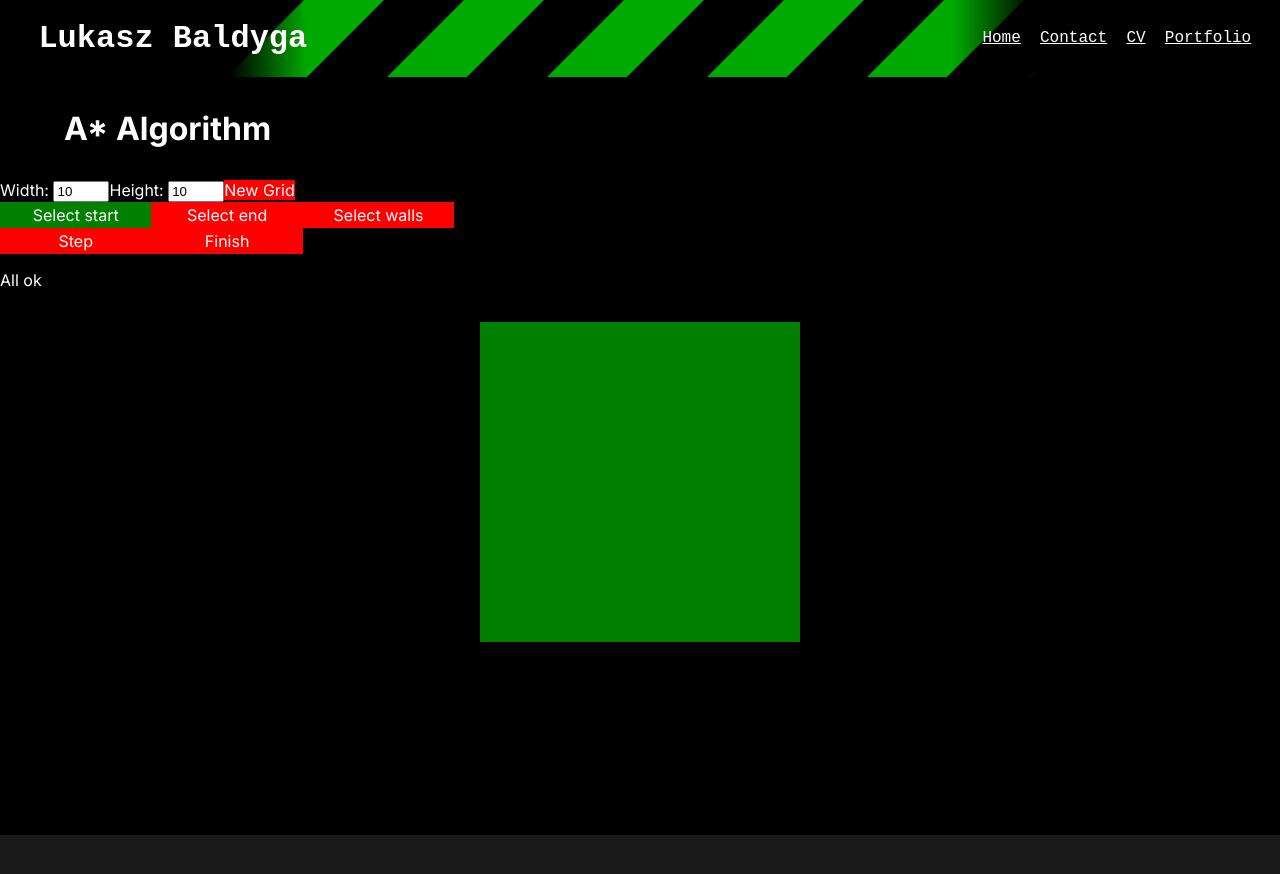
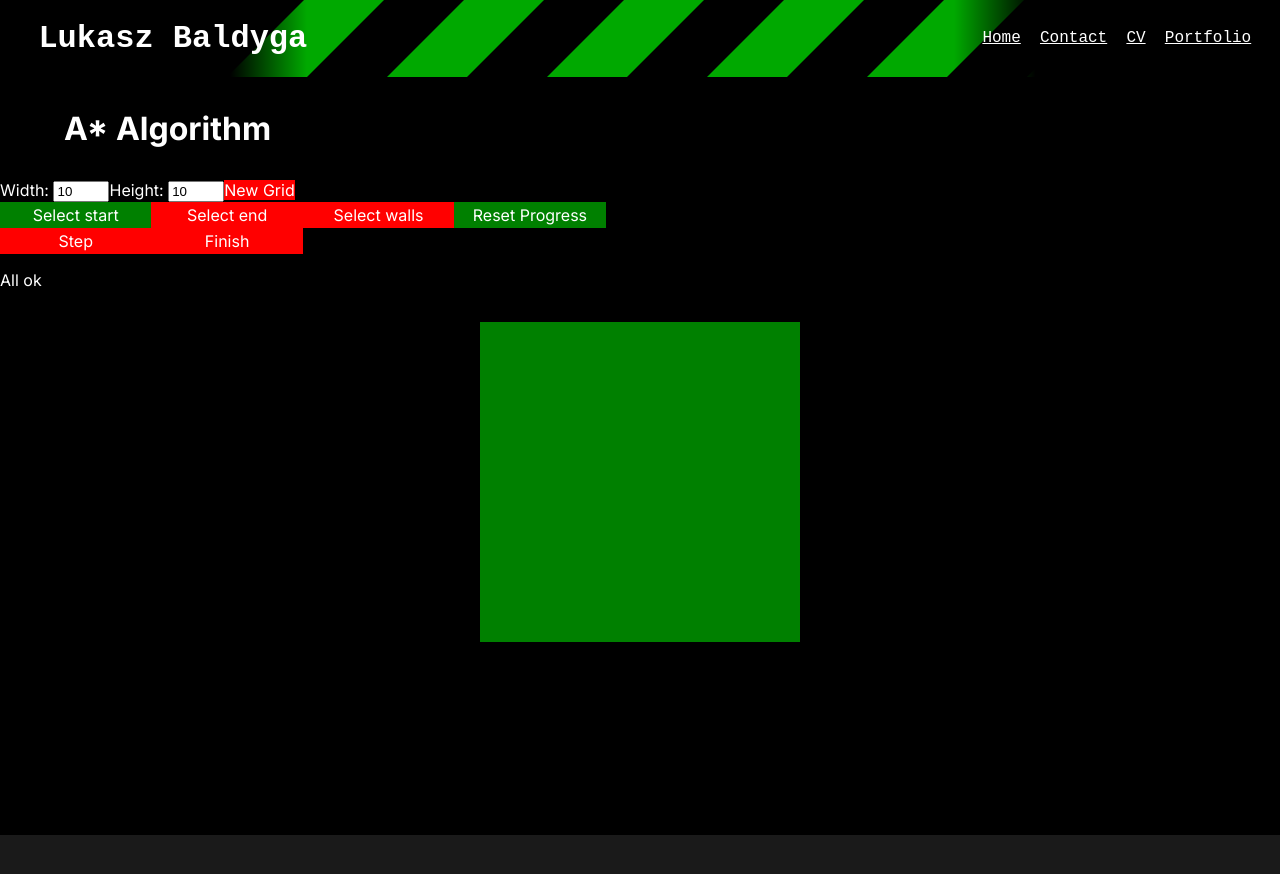
Before and after one commit to Rijndael1998/Website-Neo, a Next.js app: page /fun/a-star in a window 1280 px wide. Shown: the top 874 px of the page. Built offline with nearby package versions, Linux system fonts and the light colour scheme.

Commit message:
Added reset button

```diff
--- a/src/app/fun/a-star/page.tsx
+++ b/src/app/fun/a-star/page.tsx
@@ -48,7 +48,10 @@ export default function A_Star() {
 
     const applyResult = (result: AStarResult) => {
         console.log(result);
-        setStage(result.gridStage);
+
+        if(result.gridStage !== undefined)
+            setStage(result.gridStage);
+
         setState(result.gridState);
         setCanStep(result.canContinue);
         setCanStepReason(result.canContinueReason);
@@ -90,6 +93,7 @@ export default function A_Star() {
             <GenericButton className={styles.stageButton} onClick={() => setStage(AStarStages.Start)} selected={stage == AStarStages.Start}><p>Select start</p></GenericButton>
             <GenericButton className={styles.stageButton} onClick={() => setStage(AStarStages.End)} selected={stage == AStarStages.End}><p>Select end</p></GenericButton>
             <GenericButton className={styles.stageButton} onClick={() => setStage(AStarStages.Wall)} selected={stage == AStarStages.Wall}><p>Select walls</p></GenericButton>
+            <GenericButton className={styles.stageButton} onClick={() => AS && applyResult(AS.reset())} selected={true}><p>Reset Progress</p></GenericButton>
         </div>
         <div className={styles.stageButtons}>
             <GenericButton className={styles.stageButton} onClick={() => {
--- a/src/components/algorithms/a*/_a*.ts
+++ b/src/components/algorithms/a*/_a*.ts
@@ -115,12 +115,16 @@ export default class AStar implements StyledGridState {
         this.state.state[y][x] = state;
     }
 
+    reset() {
+        this.state = this.originalState.new();
+        this.inProgress = false;
+        this.foundEnd = false;
+        return new AStarResult(this.state, undefined, this.canContinue(), this.canContinueReason());
+    }
+
     interaction(x: number, y: number, stage: AStarStages): AStarResult {
-        if (this.inProgress) {
-            this.state = this.originalState.new();
-            this.inProgress = false;
-            this.foundEnd = false;
-        }
+        if (this.inProgress)
+            this.reset();
 
         console.log(this);
 
--- a/src/components/algorithms/a*/a*result.ts
+++ b/src/components/algorithms/a*/a*result.ts
@@ -5,7 +5,7 @@ import { AStarStates } from "./_a*";
 export class AStarResult {
     constructor(
         public readonly gridState: GridState<AStarStates>,
-        public readonly gridStage: AStarStages,
+        public readonly gridStage: AStarStages | undefined,
         public readonly canContinue: boolean,
         public readonly canContinueReason: string | undefined,
     ) { }
```
